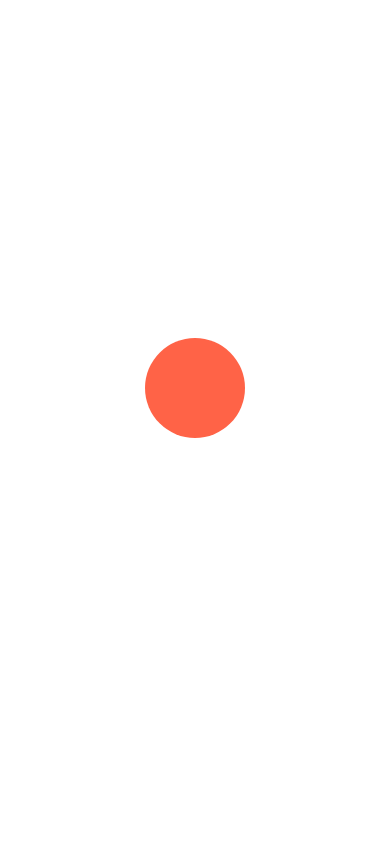
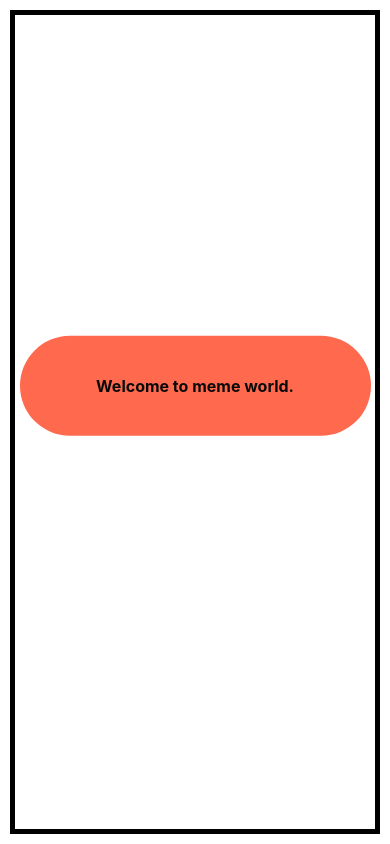
Before and after one commit to iamVisheshSharma/rn-game-rock-paper-scissor, a React Native app: screen / in a window 390 px wide. Built offline with nearby package versions, Linux system fonts and the light colour scheme.

Commit message:
Complete animation of splash screen

```diff
--- a/src/screens/splashStack/splashScreen/index.js
+++ b/src/screens/splashStack/splashScreen/index.js
@@ -19,12 +19,19 @@ export default class Bounce extends Component {
 
   handlePress = () => {
 
+    /**
+     * First animation is for make the object bouncy
+     * Second animation is used to stretch the object width according to device screen width.
+     * Second animation execute after 3sec delay.
+     */
     Animated.spring(this.state.animation, {
-      toValue: HEIGHT("40%"),
+      toValue: HEIGHT("38%"),
       friction: 0.5,
       tension: 1,
       useNativeDriver: false
-    }).start(() => {
+    }).start();
+
+    setTimeout(() => {
       Animated.timing(this.state.ballWidth, {
         duration: 1000,
         toValue: WIDTH("90%"),
@@ -38,37 +45,29 @@ export default class Bounce extends Component {
             useNativeDriver: false,
           }).start((finished) => {
             if (finished.finished) this.setState({ isLogoVisible: true });
+            Animated.parallel([
+              Animated.timing(this.state.logoFadeIn, {
+                duration: 4000,
+                toValue: 1,
+                useNativeDriver: false,
+              }),
             Animated.timing(this.state.ballFadeOut, {
               duration: 4000,
               toValue: 0,
               useNativeDriver: false,
-            }).start();
-            Animated.timing(this.state.logoFadeIn, {
-              duration: 2000,
-              toValue: 1,
-              useNativeDriver: false,
-            }).start();
+            }),
+            ]).start();
           });
         }, 1000);
       });
-    });
-    // Animated.sequence([
-    //   ,
-    // ]).start((finished) => {
-    //   if (finished.finished) this.setState({ isTextVisible: true });
-    //   Animated.timing(this.state.ballFadeOut, {
-    //     duration: 4000,
-    //     toValue: 0,
-    //     useNativeDriver: false,
-    //   }).start()
-    // });
+    }, 3000);
   }
 
 
   render() {
     return (
-      <>
-        <SafeAreaView>
+        <SafeAreaView style={{ flex: 1 }}>
+          <View style={{ flex: 1, borderWidth: 5, margin: 10,justifyContent:"center", alignItems:"center" }}>
             <Animated.View style={{
               width: this.state.ballWidth,
               height: 100,
@@ -78,22 +77,21 @@ export default class Bounce extends Component {
               alignItems: "center",
               justifyContent: "center",
               opacity: this.state.ballFadeOut,
+              position: "absolute",
+              top: 0,
               transform: [{
                 translateY: this.state.animation,
-              // translateX: this.state.ballWidth
-              // scaleX: this.state.ballWidth
               }]
             }}>
               {this.state.isTextVisible ? (
-              <Text>Hey Hi, How are you.</Text>
+                <Text style={{fontSize: 16, fontWeight: "bold"}}>Welcome to meme world.</Text>
               ) : null}
             </Animated.View>
-          {/* {this.state.} */}
-          <Animated.View style={{opacity: this.state.logoFadeIn, height: 150, width: 300, borderWidth: 3, borderRadius: 10,alignSelf: "center",backgroundColor:"yellow",justifyContent:"center",alignItems:"center" }}>
-              <Text style={{fontSize:20,fontWeight:"bold"}}>RN-Game</Text>
+            <Animated.View style={{ opacity: this.state.logoFadeIn, height: 150, width: 300, borderWidth: 3, borderRadius: 10, alignSelf: "center", backgroundColor: "yellow", justifyContent: "center", alignItems: "center" }}>
+              <Text style={{ fontSize: 20, fontWeight: "bold" }}>RN-Game</Text>
             </Animated.View>
+          </View>
         </SafeAreaView>
-      </>
     );
   }
 }
```
Lines whose indentation alone changed are shown as unchanged.
